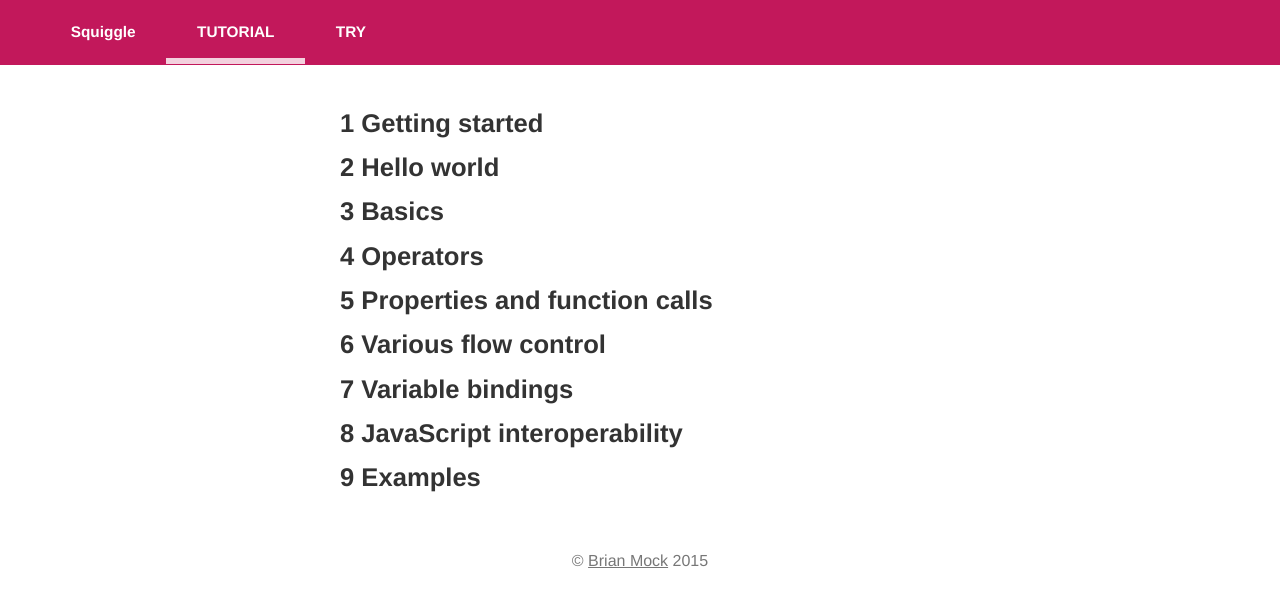
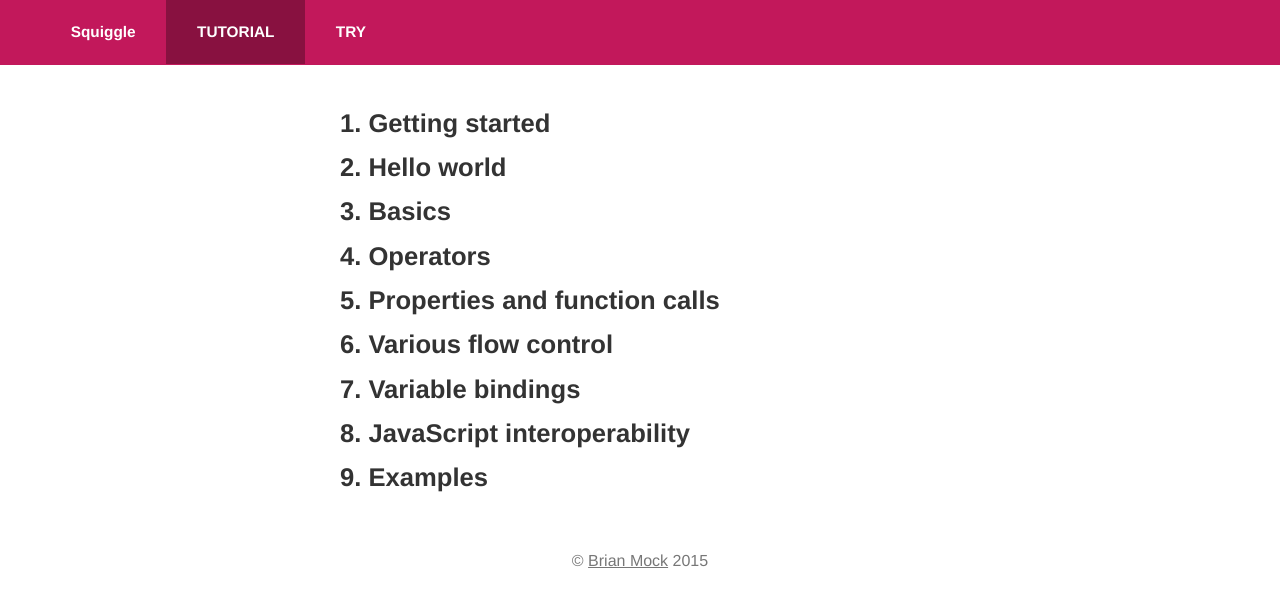
Before and after one commit to squiggle-lang/squiggle-lang.org, a Jekyll site: the page built from tutorial/index.html, in a window 1280 px wide. Shown: the top 607 px of the page. Built offline with Jekyll 4.4.1, drawn with Linux system fonts in a browser that asks for light colours; Markdown is read by kramdown in place of the engine named in the settings.

Commit message:
Periods and nav bar styles

```diff
--- a/_plugins/table_of_contents.rb
+++ b/_plugins/table_of_contents.rb
@@ -41,7 +41,7 @@ module TableOfContents
                 n_next = _chapter_plus_n(toc, i, +1)
                 chapter = toc[i]["chapter"]
                 old_title = page.data["title"]
-                new_title = format("%d %s", chapter, old_title)
+                new_title = format("%d. %s", chapter, old_title)
                 page.data.merge!({
                     "layout" => "chapter",
                     "title" => new_title,
--- a/_sass/main.scss
+++ b/_sass/main.scss
@@ -144,10 +144,9 @@ nav {
         font-weight: bold;
         font-size: 0.8em;
 
-        transition: background 0.2s, color 0.2s;
-
         &.focus {
-            box-shadow: inset 0 -6px 0 rgba(white, 0.80);
+            // box-shadow: inset 0 -6px 0 rgba(white, 0.80);
+            background: rgba(black, 0.30);
         }
 
         &:hover {
--- a/tutorial/index.html
+++ b/tutorial/index.html
@@ -9,7 +9,7 @@ cssTab1: focus
 {% for p in page.toc %}
     <li>
         <a href="/tutorial/chapter/{{ p.chapter }}/">
-        {{ p.chapter }} {{ p.title }}
+        {{ p.chapter }}. {{ p.title }}
         </a>
     </li>
 {% endfor %}
```
